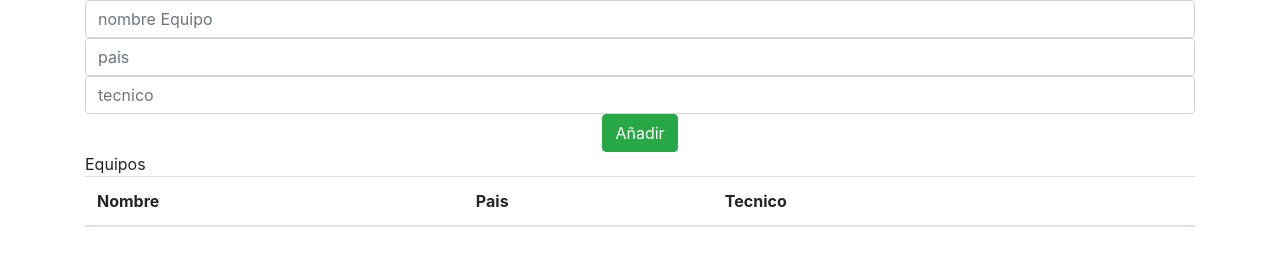
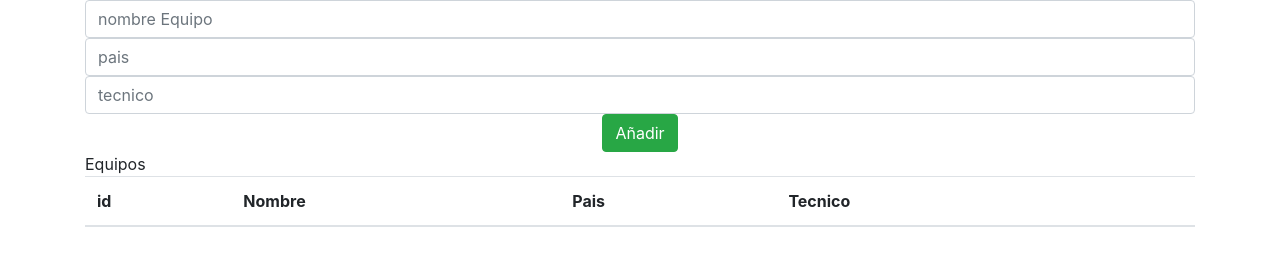
Before and after one commit to bastidas6/Proyecto-de-aula, a plain HTML site: page Equipo.html in a window 1280 px wide. Drawn offline with nearby package versions, Linux system fonts and the light colour scheme.

Commit message:
cuarto commit

```diff
--- a/Equipo.html
+++ b/Equipo.html
@@ -26,7 +26,7 @@
                     <table class="table">
                         <thead>
                             <tr>
-
+                                <th scope="col">id</th>
                                 <th scope="col">Nombre</th>
                                 <th scope="col">Pais</th>
                                 <th scope="col">Tecnico</th>
```
